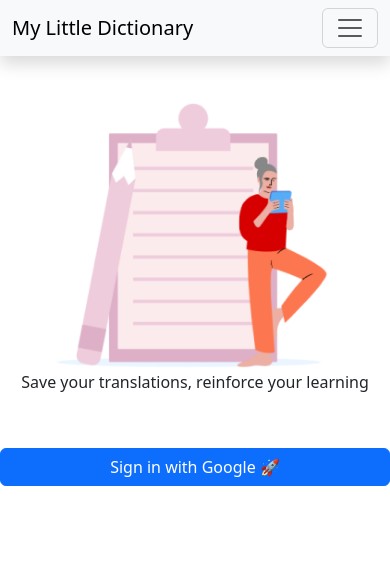
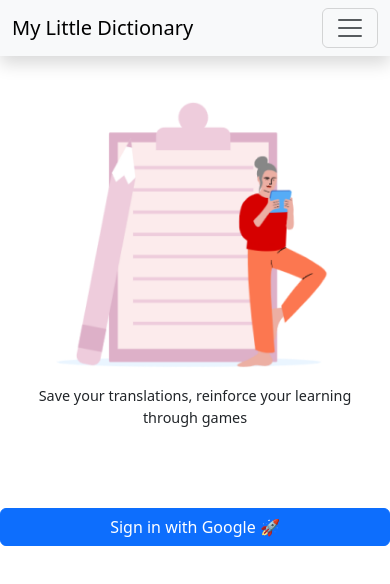
Before and after one commit to tinabhowal/my-little-dictionary, a React (Create React App) app: page / in a window 390 px wide. Shown: the top 584 px of the page. Built offline with nearby package versions, Linux system fonts and the light colour scheme; no server answers; a web font is replaced by a local one.

Commit message:
updated text visibility in imageslider

```diff
--- a/src/components/Home/Home.css
+++ b/src/components/Home/Home.css
@@ -48,3 +48,24 @@ body{
     margin-top: 2rem;
 
 }
+
+/* @media (max-width: 480px) {
+  .googleButton {
+      margin-top: auto;
+  }
+} */
+
+/* Add this to your CSS file */
+
+@media (max-width: 480px) {
+  .container-flex {
+      display: flex;
+      flex-direction: column;
+      justify-content: space-between;
+      height: 100vh; /* Full viewport height */
+  }
+
+  .googleButton {
+      margin-top: auto; /* Pushes the button to the bottom */
+  }
+}
--- a/src/components/Home/Home.tsx
+++ b/src/components/Home/Home.tsx
@@ -165,7 +165,9 @@ const Home = () => {
   return (
     <>
       <NavbarComponent />
-      <Container style={{marginTop: '100px'}}>
+      <Container
+      // className="container-flex"
+      style={{marginTop: '100px'}}>
         {!profile && <ImageSlider />}
         {profile ? (
           <div>
@@ -247,7 +249,7 @@ const Home = () => {
           </div>
         ) : (
           <Row className="mt-5 justify-content-center">
-            <Button onClick={() => login()}>Sign in with Google 🚀</Button>
+            <Button className='googleButton' onClick={() => login()}>Sign in with Google 🚀</Button>
           </Row>
         )}
       </Container>
--- a/src/components/ImageSlider/ImageSlider.css
+++ b/src/components/ImageSlider/ImageSlider.css
@@ -1,4 +1,4 @@
-
+/*
 
 .image-container {
     position: relative;
@@ -23,10 +23,10 @@
     width: 100%;
     top: 90%;
     left: 0;
-    /* margin: 10px 0;  */
-    /* padding: 0 20px;  */
     transition: opacity 1s ease-in-out;
     box-sizing: border-box;
+    white-space: normal;
+    word-wrap: break-word;
 }
 
 .fade-image.fade-in {
@@ -36,3 +36,59 @@
 .fade-image.fade-out {
     opacity: 0;
 }
+
+@media (max-width: 480px) {
+    .image-container p {
+        font-size: 0.8em;
+        padding: 6px;
+    }
+} */
+
+
+
+.image-container {
+    position: relative;
+    width: 100%;
+    height: auto; /* Adjust height based on content */
+    overflow: hidden;
+    text-align: center;
+    padding-bottom: 20px; /* Extra space for text */
+}
+
+.image-container img {
+    width: 100%;
+    height: auto;
+    object-fit: contain;
+    transition: opacity 1s ease-in-out;
+}
+
+.image-container p {
+    position: relative;
+    width: 100%;
+    margin-top: 10px; /* Space between image and text */
+    padding: 10px 20px;
+    box-sizing: border-box;
+    white-space: normal;
+    word-wrap: break-word;
+    font-size: 1em;
+    transition: opacity 1s ease-in-out;
+}
+
+.fade-image.fade-in {
+    opacity: 1;
+}
+
+.fade-image.fade-out {
+    opacity: 0;
+}
+
+@media (max-width: 480px) {
+    .image-container p {
+        font-size: 0.9em; /* Slightly reduce font size on small screens */
+        padding: 6px 10px;
+    }
+
+    .image-container {
+        padding-bottom: 10px; /* Adjust bottom padding for smaller screens */
+    }
+}
```
